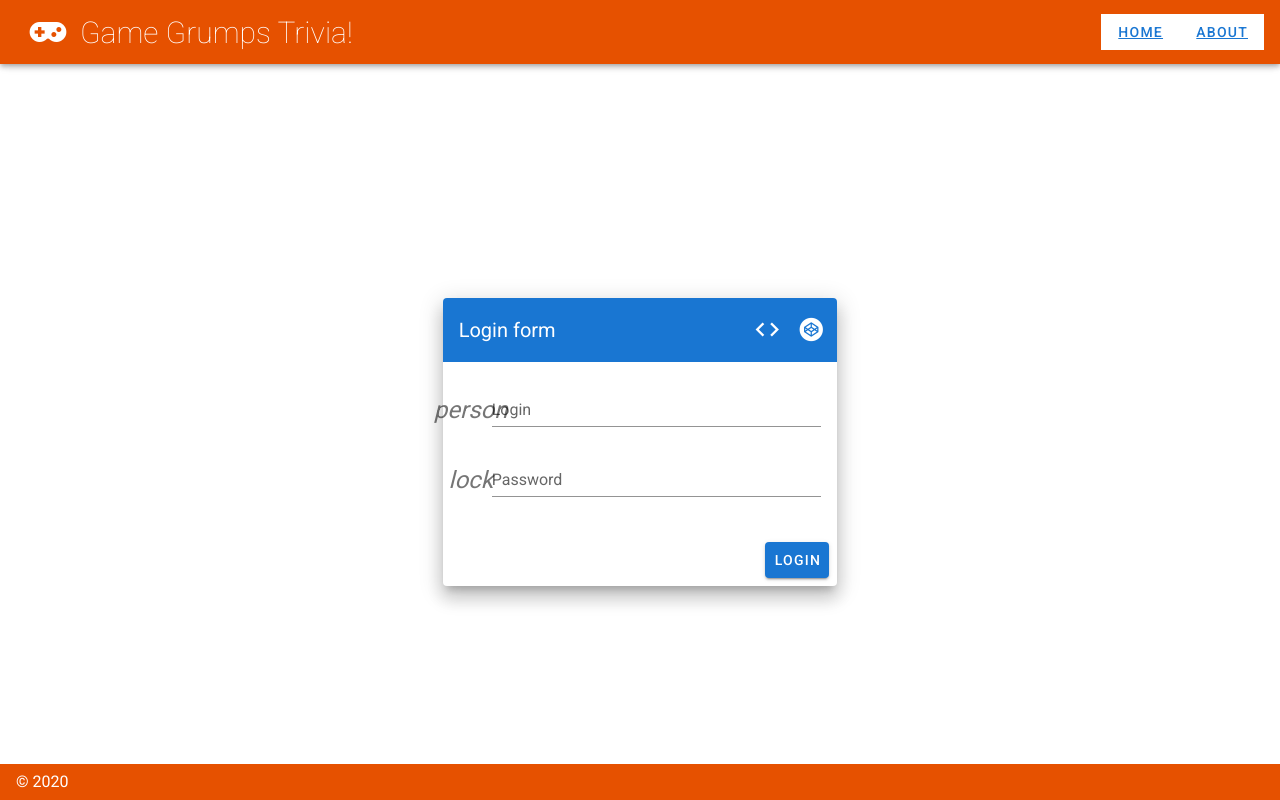
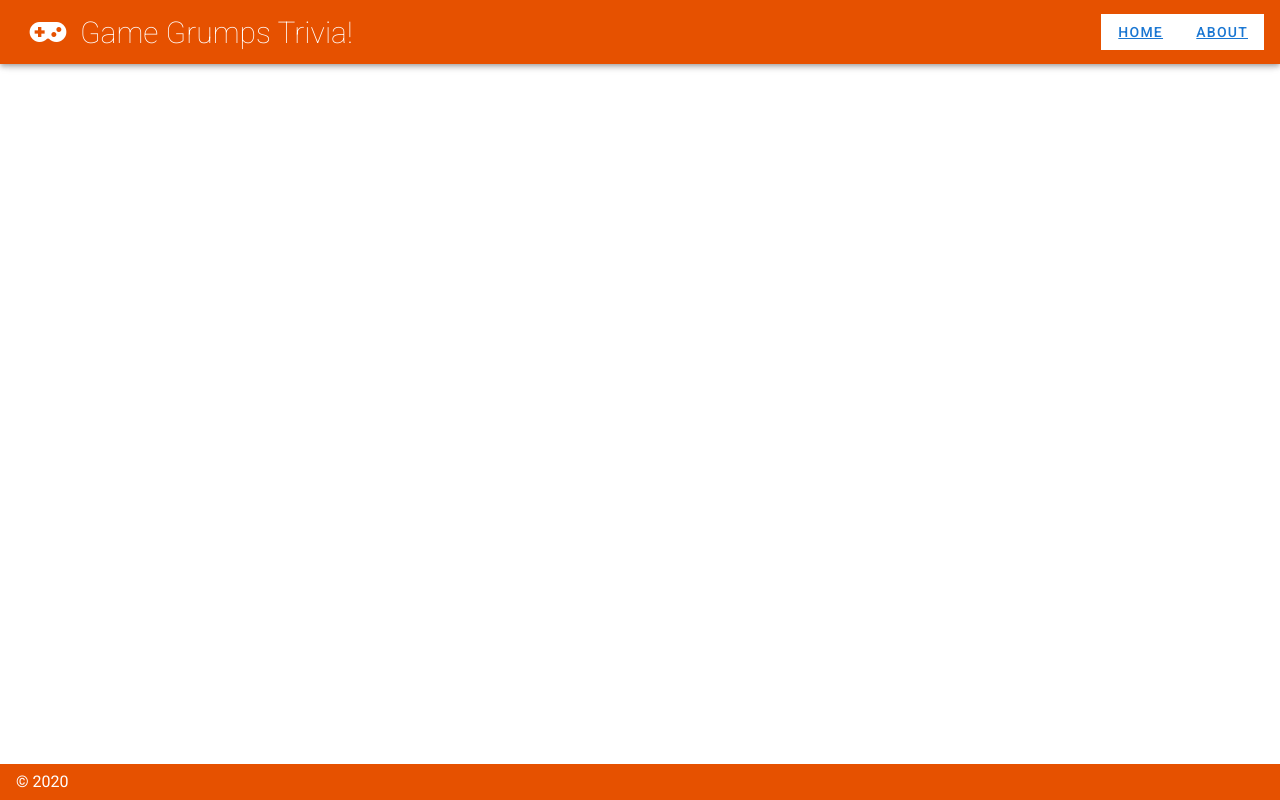
Before and after one commit to HopeEternal/GameGrumpsTrivia, a Vue app: page /about in a window 1280 px wide. Built offline with nearby package versions, Linux system fonts and the light colour scheme.

Commit message:
Quiz Starting Page Form updates

```diff
--- a/src/components/QuizBar.vue
+++ b/src/components/QuizBar.vue
@@ -16,7 +16,7 @@
 
 <script>
 export default {
-  name: "Questions",
+  name: "QuizBar",
 
   data: () => ({})
 };
--- a/src/router/index.js
+++ b/src/router/index.js
@@ -11,13 +11,13 @@
     component: Home
   },
   {
-    path: '/about',
-    name: 'About',
+    path: '/StartQuiz',
+    name: 'StartQuiz',
     // route level code-splitting
     // this generates a separate chunk (about.[hash].js) for this route
     // which is lazy-loaded when the route is visited.
     component: () =>
-      import(/* webpackChunkName: "about" */ '../views/About.vue')
+      import(/* webpackChunkName: "about" */ '../views/StartQuiz.vue')
   }
 ];
 
--- a/src/views/About.vue
+++ /dev/null
@@ -1,64 +0,0 @@
-
-<template>
-  <v-content>
-    <v-container class="fill-height" fluid>
-      <v-row align="center" justify="center">
-        <v-col cols="12" sm="8" md="4">
-          <v-card class="elevation-12">
-            <v-toolbar color="primary" dark flat>
-              <v-toolbar-title>Login form</v-toolbar-title>
-              <v-spacer />
-              <v-tooltip bottom>
-                <template v-slot:activator="{ on }">
-                  <v-btn :href="source" icon large target="_blank" v-on="on">
-                    <v-icon>mdi-code-tags</v-icon>
-                  </v-btn>
-                </template>
-                <span>Source</span>
-              </v-tooltip>
-              <v-tooltip right>
-                <template v-slot:activator="{ on }">
-                  <v-btn
-                    icon
-                    large
-                    href="https://codepen.io/johnjleider/pen/pMvGQO"
-                    target="_blank"
-                    v-on="on"
-                  >
-                    <v-icon>mdi-codepen</v-icon>
-                  </v-btn>
-                </template>
-                <span>Codepen</span>
-              </v-tooltip>
-            </v-toolbar>
-            <v-card-text>
-              <v-form>
-                <v-text-field label="Login" name="login" prepend-icon="person" type="text" />
-
-                <v-text-field
-                  id="password"
-                  label="Password"
-                  name="password"
-                  prepend-icon="lock"
-                  type="password"
-                />
-              </v-form>
-            </v-card-text>
-            <v-card-actions>
-              <v-spacer />
-              <v-btn color="primary">Login</v-btn>
-            </v-card-actions>
-          </v-card>
-        </v-col>
-      </v-row>
-    </v-container>
-  </v-content>
-</template>
-
-<script>
-export default {
-  name: "StartQuiz",
-
-  data: () => ({})
-};
-</script>
--- a/src/views/Home.vue
+++ b/src/views/Home.vue
@@ -1,20 +1,64 @@
+
 <template>
-  <div class="home">
-    <QuizBar />
-    <Questions />
-  </div>
+  <v-content>
+    <v-container class="fill-height" fluid>
+      <v-row align="center" justify="center">
+        <v-col cols="12" sm="8" md="4">
+          <v-card class="elevation-12">
+            <v-toolbar color="primary" dark flat>
+              <v-toolbar-title>Pick your poison!</v-toolbar-title>
+              <v-spacer />
+              <v-tooltip right>
+                <template v-slot:activator="{ on }">
+                  <v-btn
+                    icon
+                    large
+                    href="https://codepen.io/johnjleider/pen/pMvGQO"
+                    target="_blank"
+                    v-on="on"
+                  >
+                    <v-icon>mdi-codepen</v-icon>
+                  </v-btn>
+                </template>
+                <span>Codepen</span>
+              </v-tooltip>
+            </v-toolbar>
+            <v-card-text>
+              <v-form>
+                <v-text-field
+                  label="Enter Your Name"
+                  name="name"
+                  prepend-icon="mdi-account-circle"
+                  type="text"
+                />
+                <v-select
+                  v-model="select"
+                  :items="difficulties"
+                  label="Select a difficulty!"
+                  required
+                  @change="$v.select.$touch()"
+                  @blur="$v.select.$touch()"
+                ></v-select>
+              </v-form>
+            </v-card-text>
+            <v-card-actions>
+              <v-spacer />
+              <v-btn color="primary">Start Quiz!</v-btn>
+            </v-card-actions>
+          </v-card>
+        </v-col>
+      </v-row>
+    </v-container>
+  </v-content>
 </template>
 
 <script>
-// @ is an alias to /src
-import QuizBar from "@/components/QuizBar.vue";
-import Questions from "@/components/Questions.vue";
-
 export default {
   name: "Home",
-  components: {
-    Questions,
-    QuizBar
-  }
+
+  data: () => ({
+    difficulties: ["Easy", "Average", "Epic"],
+    select: "none"
+  })
 };
 </script>
--- /dev/null
+++ b/src/views/StartQuiz.vue
@@ -0,0 +1,20 @@
+<template>
+  <div class="home">
+    <QuizBar />
+    <Questions />
+  </div>
+</template>
+
+<script>
+// @ is an alias to /src
+import QuizBar from "@/components/QuizBar.vue";
+import Questions from "@/components/Questions.vue";
+
+export default {
+  name: "StartQuiz",
+  components: {
+    Questions,
+    QuizBar
+  }
+};
+</script>
```
